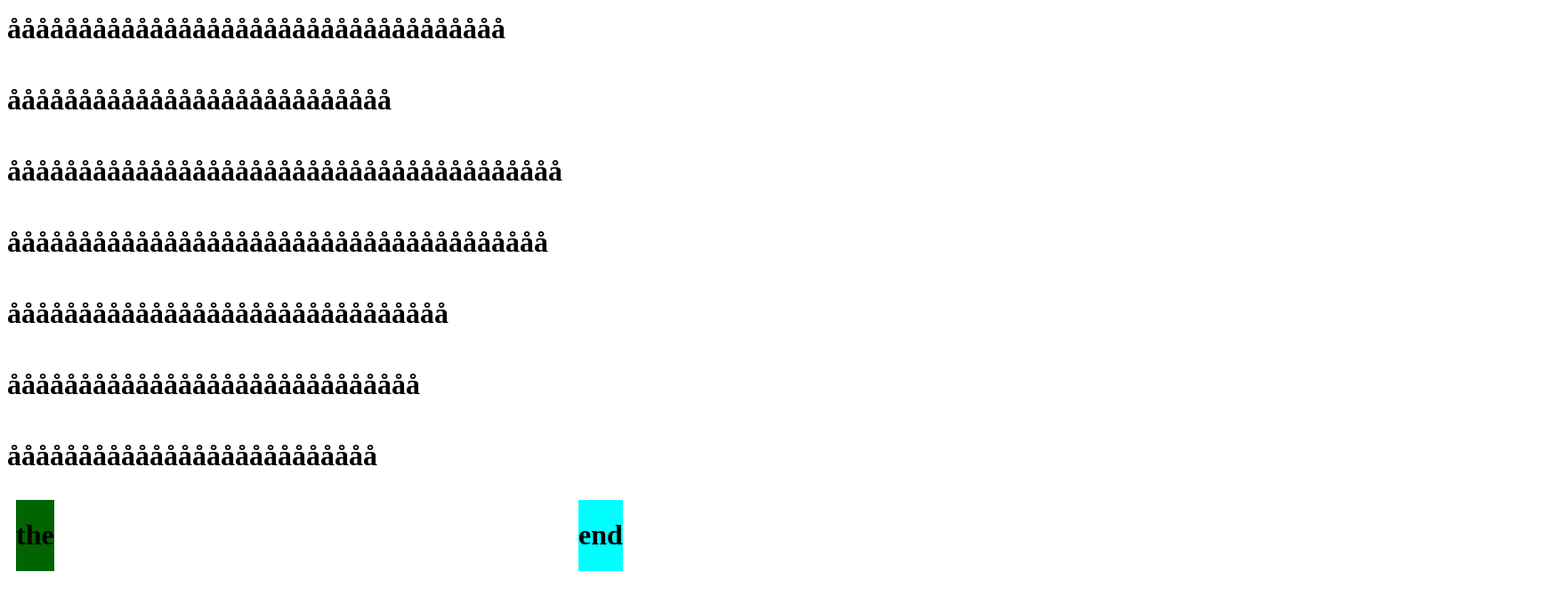
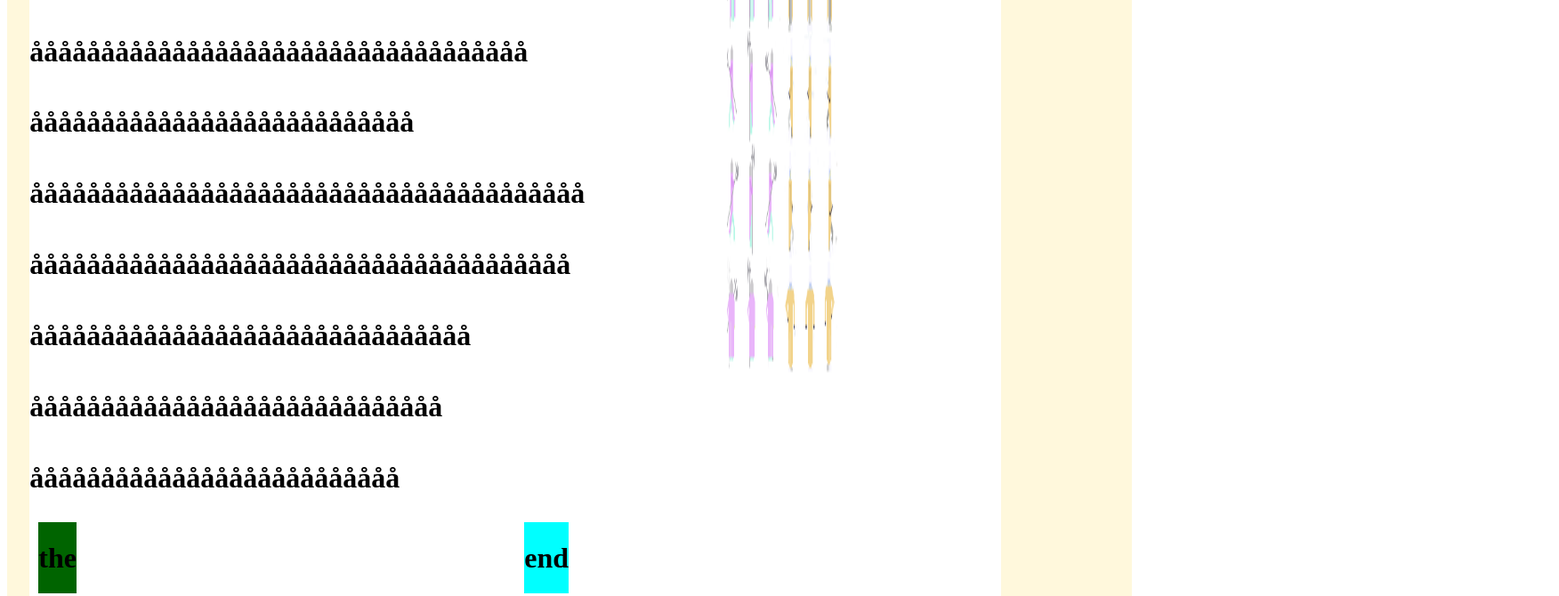
Before and after one commit to indashades/webb, a plain HTML site: page g/index.html in a window 1280 px wide. Shown: the part 796-1466 px from the top of the page at 89% size, 1752 px wide, since content can reach past the window. Drawn offline with Linux system fonts and the light colour scheme.

Commit message:
mer visade saker

```diff
--- a/g/fä.css
+++ b/g/fä.css
@@ -29,3 +29,14 @@
   display: grid;
   grid-template-columns: 1fr 1fr 1fr;
 }
+.l {
+  width: 90%;
+  height: 90%;
+  background-color: white;
+
+  justify-content: center;
+}
+.ll {
+  background-color: cornsilk;
+  padding: 2%;
+}
--- a/g/index.html
+++ b/g/index.html
@@ -4,10 +4,13 @@
     <meta charset="UTF-8" />
     <meta http-equiv="X-UA-Compatible" content="IE=edge" />
     <meta name="viewport" content="width=device-width, initial-scale=1.0" />
-    <title>Document</title>
+    <title>?</title>
     <link rel="stylesheet" href="fä.css" />
+    <link rel="shortcut icon" href="favicon.ico.ico" />
   </head>
   <body>
+    <div class="ll">
+      <div class="l">
         <div class="column">
           <h3>f</h3>
           <h6>gg</h6>
@@ -35,7 +38,7 @@
             <h1>åååååååååååååååååååååååååååååååååååååååååååå</h1>
           </div>
           <div class="bild1">
-        <img src="Namnlös.png" alt="figurer" />
+            <img src="Namnlös.png" alt="figurer" width="20%" height="30%" />
           </div>
         </div>
         <div class="column">
@@ -70,5 +73,7 @@
             </div>
           </div>
         </div>
+      </div>
+    </div>
   </body>
 </html>
```
Also changed, not shown: g/favicon.ico.ico (added). Lines whose indentation alone changed are shown as unchanged.
